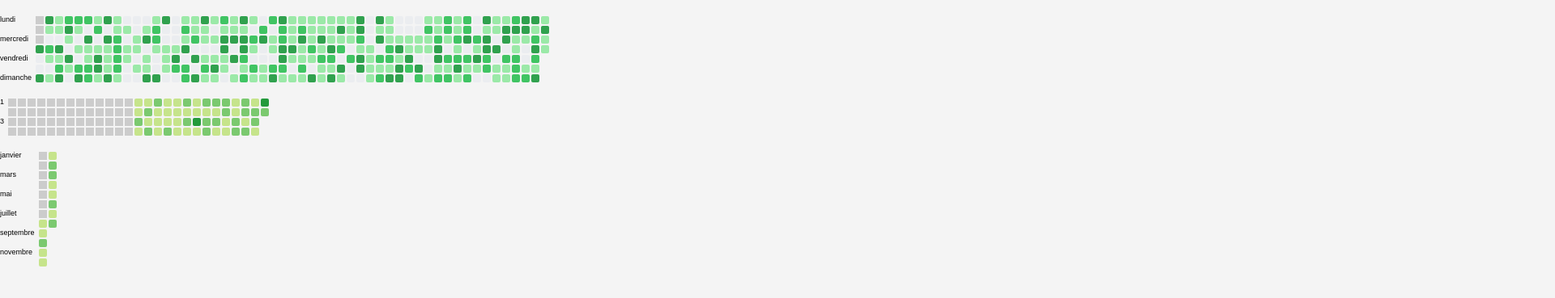
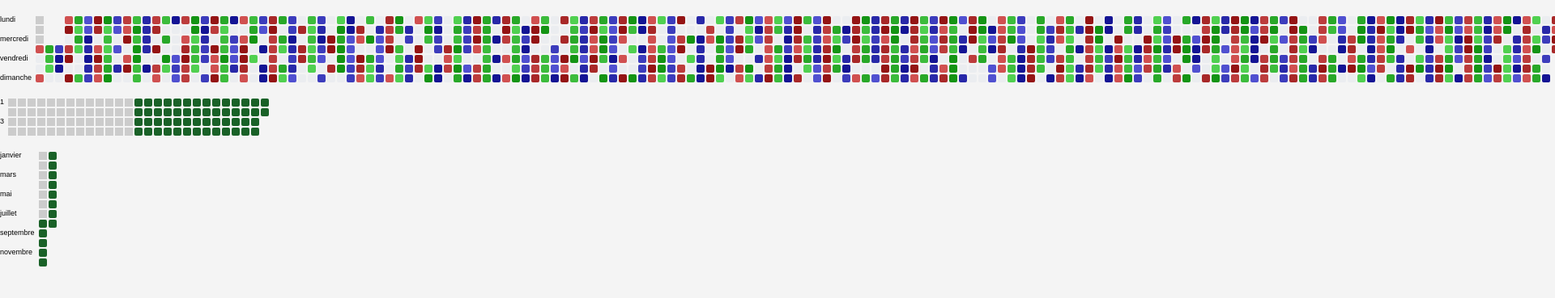
Before and after one commit to pierrerousseau/vidimost-viz, a React app in the folder app/front/: page / in a window 1280 px wide. Shown: the part 61-430 px from the top of the page at 81% size, 1920 px wide, since content can reach past the window. Built offline with nearby package versions, Linux system fonts and the light colour scheme.

Commit message:
:hammer: permet plusieurs timeline en //

```diff
--- a/app/front/src/components/timeline.js
+++ b/app/front/src/components/timeline.js
@@ -13,13 +13,34 @@ export class Timeline extends React.Component {
         super(props);
     }
 
-    getColor(value) {
-        if (value == 0) return '#ebedf0';
-        if (value <= 2) return '#9be9a8';
-        if (value <= 3) return '#40c463';
-        if (value <= 4) return '#30a14e';
+    toHex(value) {
+        return value.toString(16).padStart(2, "0");
+    }
 
-        return '#216e39';
+    adjust(component, value) {
+        return Math.min(255, component + value * 20);
+    }
+
+    getColor(value, index = 0) {
+        const baseColors = [
+            {"r": 128, "g": 0,   "b": 0},
+            {"r": 0,   "g": 128, "b": 0},
+            {"r": 0,   "g": 0,   "b": 128},
+        ]
+        const baseValue = Math.floor(value);
+        const color     = baseColors[index % baseColors.length];
+
+        let red   = this.adjust(color.r, baseValue);
+        let green = this.adjust(color.g, baseValue);
+        let blue  = this.adjust(color.b, baseValue);
+
+        let rgb = "#ebedf0";
+
+        if (!!value) {
+            rgb = `#${this.toHex(red)}${this.toHex(green)}${this.toHex(blue)}`;
+        }
+
+        return rgb;
     }
 
     render() {
@@ -41,12 +62,16 @@ export class Timeline extends React.Component {
                     {Array.from({ length: startDay }).map((_, index) => (
                         <div key={`empty-${index}`} className="empty" />
                     ))}
-                    {entries.map(([date, value]) => (
-                        <div
-                            key={"value-" + date}
-                            className="value"
-                            title={readableDate(date) + " : " + value}
-                            style={{ backgroundColor: this.getColor(value) }}>
+                    {entries.map(([date, dateValues]) => (
+                        <div className="date-values">
+                            {dateValues.map((value, index) => (
+                                <div
+                                    key={"value-" + date + "-" + index}
+                                    className="value"
+                                    title={readableDate(date) + " : " + value}
+                                    style={{ backgroundColor: this.getColor(value, index) }}>
+                                </div>
+                            ))}
                         </div>
                     ))}
                 </div>
--- a/app/front/src/index.js
+++ b/app/front/src/index.js
@@ -20,7 +20,29 @@ function generateRandomDayValues(days) {
     return values;
 }
 
-const values = generateRandomDayValues(365);
+function mergeValues(allValues) {
+    const nbValues = allValues.length;
+    let merged     = {};
+    let setKeys    = new Set();
+
+    for (const values of allValues) {
+        Object.keys(values).forEach(key => setKeys.add(key));
+    }
+
+    for (const key of setKeys) {
+        merged[key] = []
+        for (let i = 0; i < nbValues; i++) {
+            merged[key].push(allValues[i][key]);
+        }
+    }
+
+    return merged;
+}
+
+const values1 = generateRandomDayValues(365);
+const values2 = generateRandomDayValues(365);
+const values3 = generateRandomDayValues(365);
+const values  = mergeValues([values1, values2, values3]);
 
 const container = document.getElementById('root'),
       root = createRoot(container),
--- a/app/front/src/styles.scss
+++ b/app/front/src/styles.scss
@@ -32,11 +32,15 @@ h1 {
             margin: 1px;
             background-color: #CCCCCC;
         }
-        .value {
-            width: 10px;
-            height: 10px;
-            margin: 1px;
-            border-radius: 2px;
+        .date-values {
+            display: flex;
+            flex-direction: row;
+            .value {
+                width: 10px;
+                height: 10px;
+                margin: 1px;
+                border-radius: 2px;
+            }
         }
     }
 }
```
